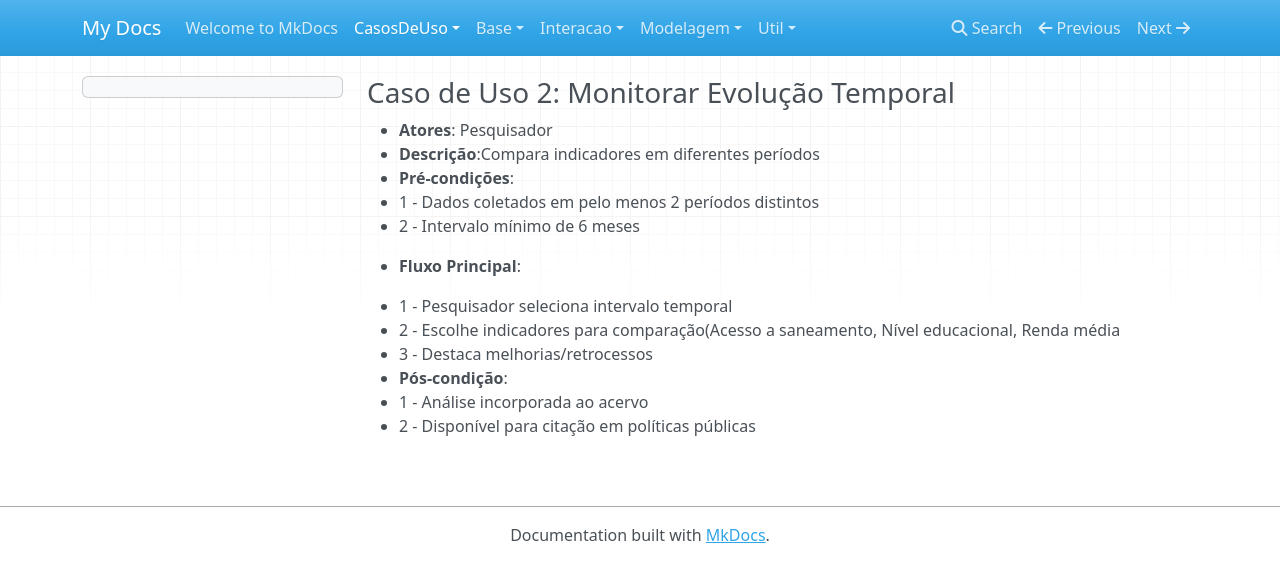
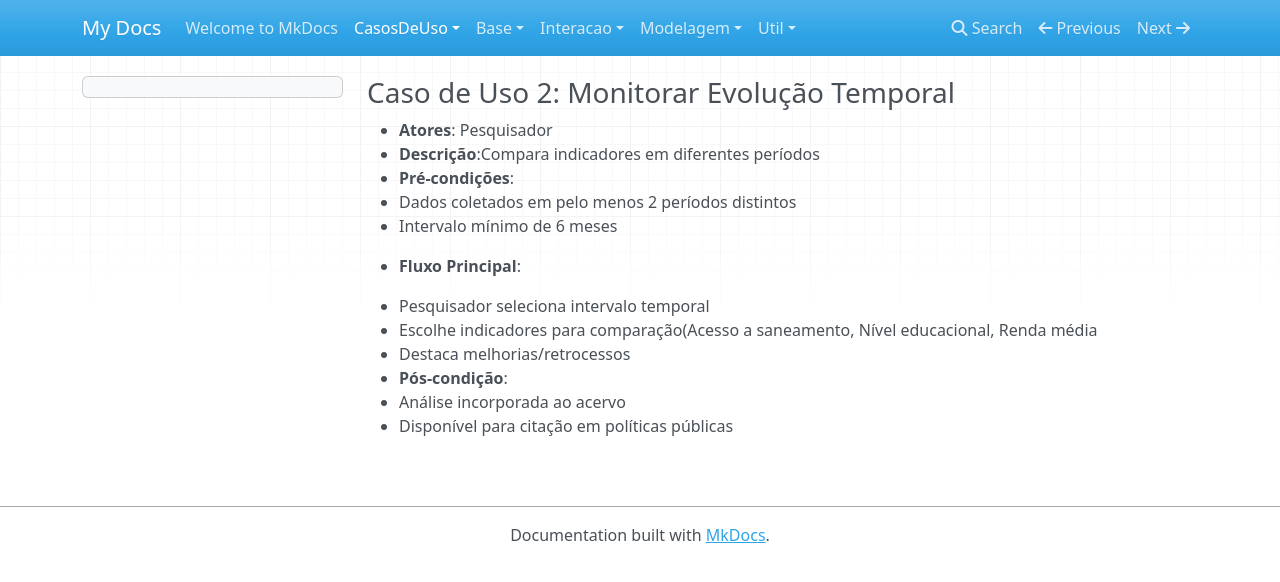
Before and after one commit to Projetos-de-Extensao/PBE_25.1_8002_IV, an MkDocs documentation site: the page built from docs/CasosDeUso/CasoDeUso2.md, in a window 1280 px wide. Shown: the top 582 px of the page. Built offline with MkDocs 1.6.1, drawn with Linux system fonts in a browser that asks for light colours; nearby versions of some CDN libraries.

Commit message:
Update CasoDeUso2.md

```diff
--- a/docs/CasosDeUso/CasoDeUso2.md
+++ b/docs/CasosDeUso/CasoDeUso2.md
@@ -2,13 +2,13 @@
 * **Atores**: Pesquisador
 * **Descrição**:Compara indicadores em diferentes períodos
 * **Pré-condições**:
-   * 1 - Dados coletados em pelo menos 2 períodos distintos
-   * 2 - Intervalo mínimo de 6 meses
+   *  Dados coletados em pelo menos 2 períodos distintos
+   *  Intervalo mínimo de 6 meses
 
 * **Fluxo Principal**:
-   * 1 - Pesquisador seleciona intervalo temporal
-   * 2 - Escolhe indicadores para comparação(Acesso a saneamento, Nível educacional, Renda média
-   * 3 - Destaca melhorias/retrocessos
+   *  Pesquisador seleciona intervalo temporal
+   *  Escolhe indicadores para comparação(Acesso a saneamento, Nível educacional, Renda média
+   *  Destaca melhorias/retrocessos
 * **Pós-condição**:
-* 1 - Análise incorporada ao acervo
-* 2 - Disponível para citação em políticas públicas
+   *  Análise incorporada ao acervo
+   *  Disponível para citação em políticas públicas
```
